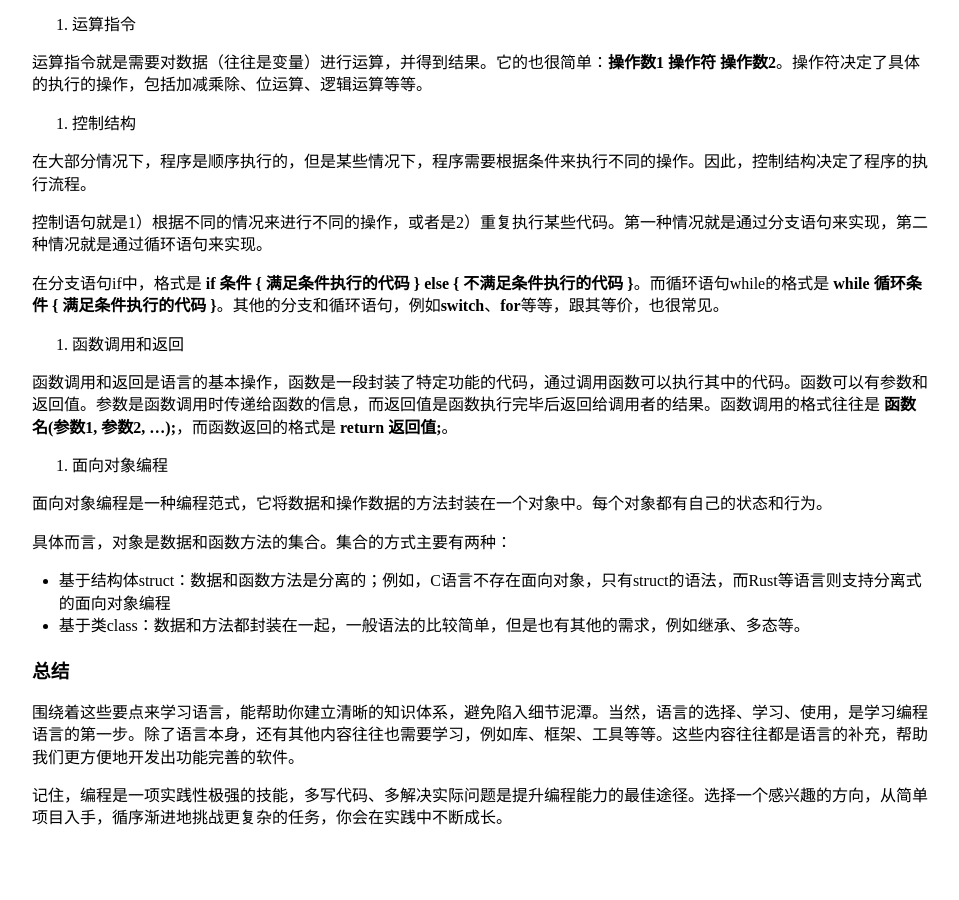
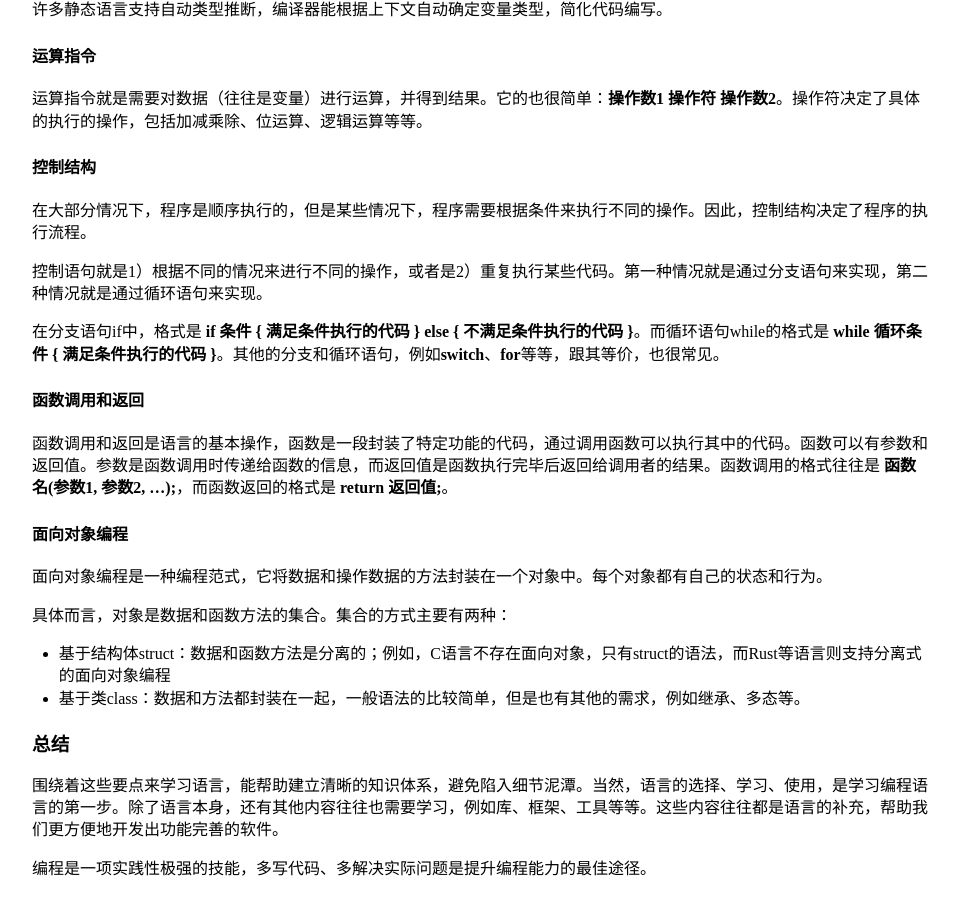
Before and after one commit to yang-guangliang/yang-guangliang.github.io, a Jekyll site: the page built from _posts/2025-9-17-如何学习编程语言.md, in a window 1280 px wide and 900 px high, scrolled down 1262 px. Shown: the whole window, without its empty margins (160-1119 px from the left). Built offline with Jekyll 4.4.1, drawn with Linux system fonts in a browser that asks for light colours; our own code applies the rules of GitHub Pages for plain Markdown files; before the commit the page ends 2112 px from its top, so only the background shows below that; part of the change alters nothing that is shown.

Commit message:
add posts

```diff
--- a/_posts/2025-9-17-如何学习编程语言.md
+++ b/_posts/2025-9-17-如何学习编程语言.md
@@ -31,7 +31,7 @@
 
 掌握一门编程语言，关键是理解其核心机制。以下要素是学习任何语言的基础框架。
 
-1. 类型系统
+#### 类型系统
 
 类型系统定义了语言中数据的基本形态和操作规则，是编程语言的基础。学习时需重点关注：
 
@@ -41,7 +41,7 @@
 
 以常见语言为例：C语言提供了int、float、char等基础类型；Java在此基础上扩展了String、Object等复杂类型；Python则提供了更为简便、直接的类型，例如列表和字典。
 
-2. 声明语句
+#### 声明语句
 
 程序中的变量、函数、类等都需要先声明或定义才能使用。不同语言有不同的声明语法：
 
@@ -52,11 +52,11 @@
 许多静态语言支持自动类型推断，编译器能根据上下文自动确定变量类型，简化代码编写。
 
 
-3. 运算指令
+#### 运算指令
 
 运算指令就是需要对数据（往往是变量）进行运算，并得到结果。它的也很简单：**操作数1 操作符 操作数2**。操作符决定了具体的执行的操作，包括加减乘除、位运算、逻辑运算等等。
 
-4. 控制结构
+#### 控制结构
 
 在大部分情况下，程序是顺序执行的，但是某些情况下，程序需要根据条件来执行不同的操作。因此，控制结构决定了程序的执行流程。
 
@@ -64,11 +64,11 @@
 
 在分支语句if中，格式是 **if 条件 { 满足条件执行的代码 } else { 不满足条件执行的代码 }**。而循环语句while的格式是 **while 循环条件 { 满足条件执行的代码 }**。其他的分支和循环语句，例如**switch**、**for**等等，跟其等价，也很常见。
 
-5. 函数调用和返回
+#### 函数调用和返回
 
 函数调用和返回是语言的基本操作，函数是一段封装了特定功能的代码，通过调用函数可以执行其中的代码。函数可以有参数和返回值。参数是函数调用时传递给函数的信息，而返回值是函数执行完毕后返回给调用者的结果。函数调用的格式往往是 **函数名(参数1, 参数2, ...);**，而函数返回的格式是 **return 返回值;**。
 
-6. 面向对象编程
+#### 面向对象编程
 
 面向对象编程是一种编程范式，它将数据和操作数据的方法封装在一个对象中。每个对象都有自己的状态和行为。
 
@@ -79,6 +79,6 @@
 
 ### 总结
 
-围绕着这些要点来学习语言，能帮助你建立清晰的知识体系，避免陷入细节泥潭。当然，语言的选择、学习、使用，是学习编程语言的第一步。除了语言本身，还有其他内容往往也需要学习，例如库、框架、工具等等。这些内容往往都是语言的补充，帮助我们更方便地开发出功能完善的软件。
+围绕着这些要点来学习语言，能帮助建立清晰的知识体系，避免陷入细节泥潭。当然，语言的选择、学习、使用，是学习编程语言的第一步。除了语言本身，还有其他内容往往也需要学习，例如库、框架、工具等等。这些内容往往都是语言的补充，帮助我们更方便地开发出功能完善的软件。
 
-记住，编程是一项实践性极强的技能，多写代码、多解决实际问题是提升编程能力的最佳途径。选择一个感兴趣的方向，从简单项目入手，循序渐进地挑战更复杂的任务，你会在实践中不断成长。
+编程是一项实践性极强的技能，多写代码、多解决实际问题是提升编程能力的最佳途径。
```
